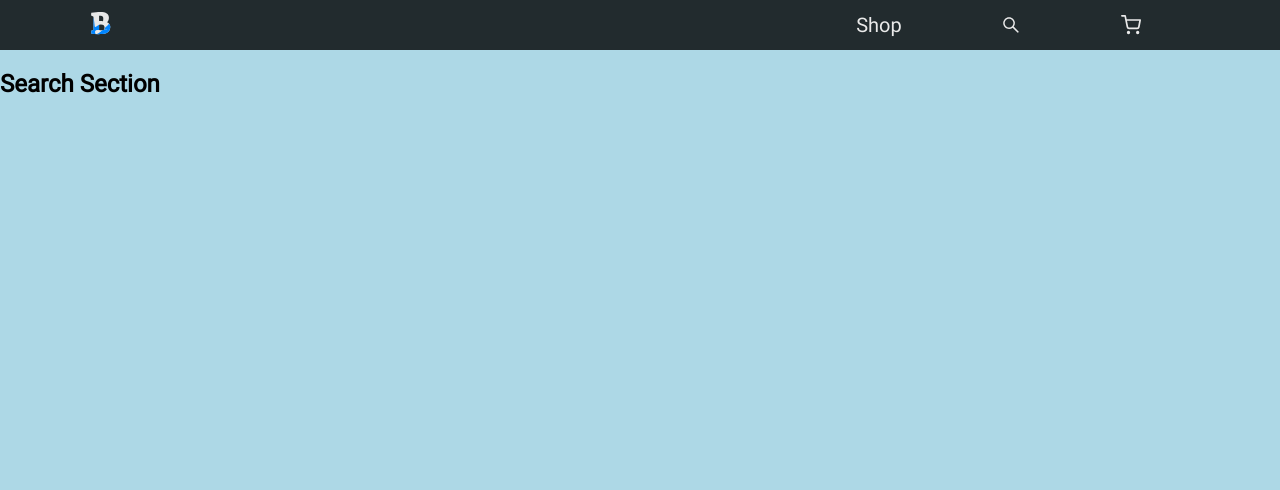
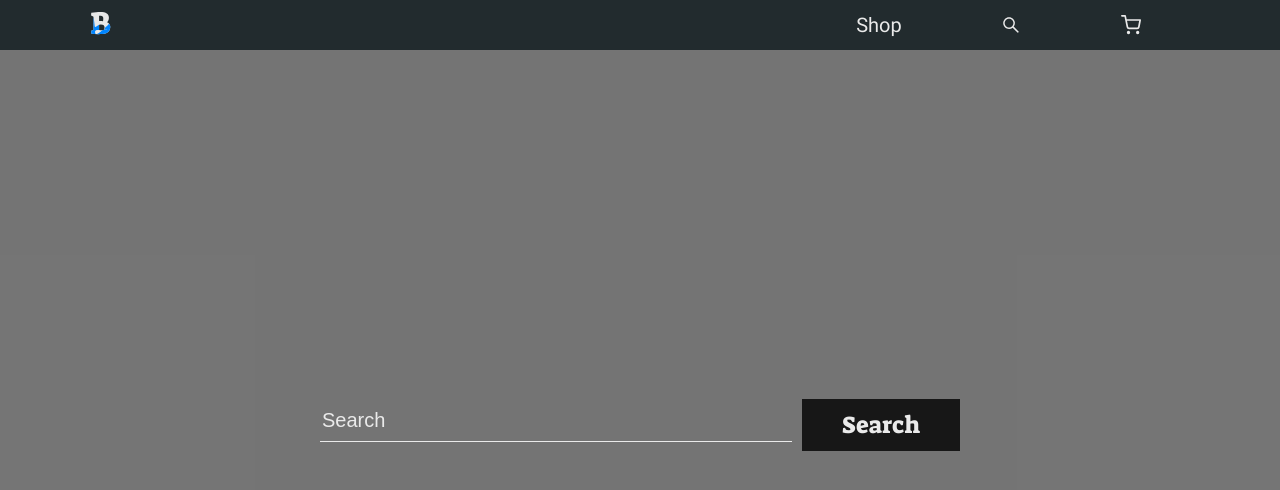
Before and after one commit to gabriellima77/Best-4-Buy, a React (Create React App) app: page /search in a window 1280 px wide. Shown: the top 490 px of the page. Built offline with nearby package versions, Linux system fonts and the light colour scheme.

Commit message:
add search Page

```diff
--- a/src/App.js
+++ b/src/App.js
@@ -29,10 +29,13 @@ function App() {
           <Route exact path="/shop"
             render={()=> <Shop setCart={setCart} cart={cart}/>}
           />
-          <Route path="/shop/:id"
+          <Route exact path="/shop/:id"
             render={()=> <Shop setCart={setCart} cart={cart}/>}
           />
           <Route exact path="/search" component={Search} />
+          <Route exact path="/search/:id"
+            render={()=> <Shop setCart={setCart} cart={cart} isSearch />}
+          />
           <Route exact path="/cart"
             render={()=> <Cart cart={cart} setCart={setCart} />}
           />
--- a/src/components/Cart.js
+++ b/src/components/Cart.js
@@ -3,7 +3,7 @@ import SVG from '../assets/empty-cart.svg';
 
 import { StyledShop, CartContainer, Total } from './styles/Shop.style';
 import { CartImg } from './styles/Home.style';
-import { StyledButton } from './styles/Button.style';
+import { AddCartBtn, StyledButton } from './styles/Button.style';
 import { StyledLink } from './styles/Header.style';
 
 import CartCard from './CartCard';
@@ -42,6 +42,7 @@ const Cart = ({ cart, setCart })=> {
             }
           </p>
         </Total>
+        <AddCartBtn width="30%" marginB>Checkout</AddCartBtn>
       </StyledShop>
     );
   }
--- a/src/components/Search.js
+++ b/src/components/Search.js
@@ -1,10 +1,35 @@
-import React from 'react';
+import React, { useState } from 'react';
+import { useRouteMatch } from 'react-router';
+import { StyledButton } from './styles/Button.style';
+import { StyledLink } from './styles/Header.style';
+import { Cover, Input, InputContainer,SeachContainer } from './styles/Search.style';
 
 const Search= ()=> {
+  const [showInput, setShowInput] = useState(false);
+  const [value, setValue] = useState('');
+  const { url } = useRouteMatch();
+
+  const changeValue = (e)=> setValue(e.target.value);
+
+  const getInput = ()=> {
+    return (
+      <InputContainer>
+        <Input onChange={changeValue} placeholder="Search" value={value}/>
+        <StyledLink to={`${url}${(!value)? '': '/' + value}`}>
+          <StyledButton small>Search</StyledButton>
+        </StyledLink>
+      </InputContainer>
+    );
+}
+
+  const animationEvent = ()=> setShowInput(true);
+
   return(
-    <section>
-      <h2>Search Section</h2>
-    </section>
+    <SeachContainer>
+      <Cover onAnimationEnd={animationEvent}>
+        {(showInput)? getInput(): null}
+      </Cover>
+    </SeachContainer>
   )
 }
 
--- a/src/components/Shop.js
+++ b/src/components/Shop.js
@@ -12,7 +12,7 @@ import {
   GiSmartphone,
 } from 'react-icons/gi';
 
-const Shop = ({ setCart, cart })=> {
+const Shop = ({ setCart, cart, isSearch })=> {
   const [data, setData] = useState([]);
   const { id } = useParams();
   const { isLoading, setIsLoading, getLoading } = useLoading();
@@ -26,14 +26,20 @@ const Shop = ({ setCart, cart })=> {
 
   const fetchData = async ()=> {
     setIsLoading(true);
-    const response = (id)
+    const response = (id && !isSearch)
       ? await fetch(`https://fakestoreapi.com/products/category/${id}`)
       : await fetch('https://fakestoreapi.com/products')
-    const json = await response.json();
+    let json = await response.json();
     json.forEach(item=> {
       item.rate = getRandomRate();
       item.peopleRated = getPeopleRated(10000);
     });
+
+    // Search Filter
+    if(isSearch) json = json.filter((item)=>
+      (item.title.toUpperCase().includes(id.toUpperCase()))
+    );
+
     setData(json);
     setIsLoading(false);
   }
--- a/src/components/styles/Button.style.js
+++ b/src/components/styles/Button.style.js
@@ -16,14 +16,14 @@ export const AddCartBtn = styled.button`
   box-shadow: 0 5px 0 rgba(0, 0, 0, 0.9);
   margin: 5px auto;
   padding: 10px 0px;
-  width: 80%;
+  width: ${(props)=> (props.width)? props.width: '80%'};
   background-color: rgba(0, 0, 0, 0.8);
   border: none;
   font-size: 20px;
   font-family: 'Suez One', serif;
   color: #EAEAEA;
   transition: top .5s linear;
-
+  margin-bottom: ${(props)=> (props.marginB)? '2%': 0};
   &:active {
     top: 5px;
     box-shadow: none;
--- /dev/null
+++ b/src/components/styles/Search.style.js
@@ -0,0 +1,60 @@
+import styled, { keyframes } from 'styled-components';
+
+export const SeachContainer = styled.div`
+  position: relative;
+  display: flex;
+  flex-direction: column;
+  background: #EAEAEA;
+  min-height: calc(100vh - 50px);
+  width: 100%;
+`;
+
+const coverAnimation = keyframes`
+  from {
+    height: 0px;
+  } to {
+    height: 100%;
+  }
+`;
+
+export const Cover = styled.div`
+  display: flex;
+  flex-direction: column;
+  align-items: center;
+  justify-content: center;
+  background: rgba(0, 0, 0, 0.5);
+  width: 100%;
+  height: 0;
+  position:absolute;
+  top: 0;
+  animation: ${coverAnimation} .5s ease-in-out forwards;
+`;
+
+export const InputContainer = styled.div`
+  display: flex;
+  justify-content: space-around;
+  width: 50%;
+`;
+
+const inputAnimation = keyframes`
+  from {
+    width: 0;
+  } to {
+    width: 100%;
+  }
+`;
+
+export const Input = styled.input`
+  border: none;
+  border-bottom: 1px solid #EAEAEA;
+  color: #EAEAEA;
+  background: transparent;
+  height: 40px;
+  font-size: 20px;
+  margin-right: 10px;
+  animation: ${inputAnimation} .5s linear forwards;
+
+  &::placeholder {
+    color: #EAEAEA;
+  }
+`;
--- a/src/components/styles/Shop.style.js
+++ b/src/components/styles/Shop.style.js
@@ -32,7 +32,7 @@ export const Categories = styled.div`
 
 export const CartContainer = styled.div`
   width: fit-content;
-  margin: 5% auto;
+  margin: 5% auto 2% auto;
   display: grid;
   grid-template-columns: 1fr;
   gap: 20px 5%;
@@ -91,7 +91,7 @@ export const Total = styled.div`
   align-items: center;
   width: 30vw;
   height: 50px;
-  border-top: 1px dashed black;
+  border-top: 1px solid black;
   display: flex;
   align-items: flex-end;
 
```
